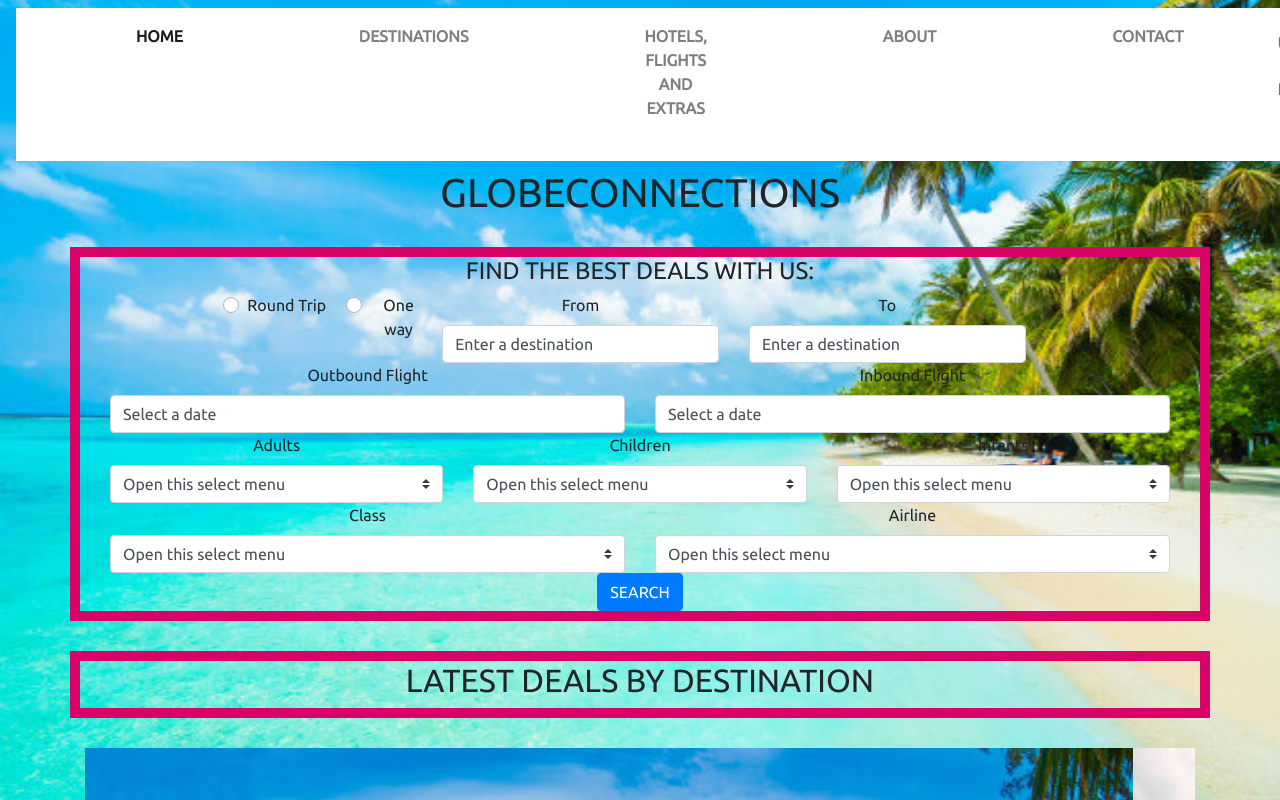
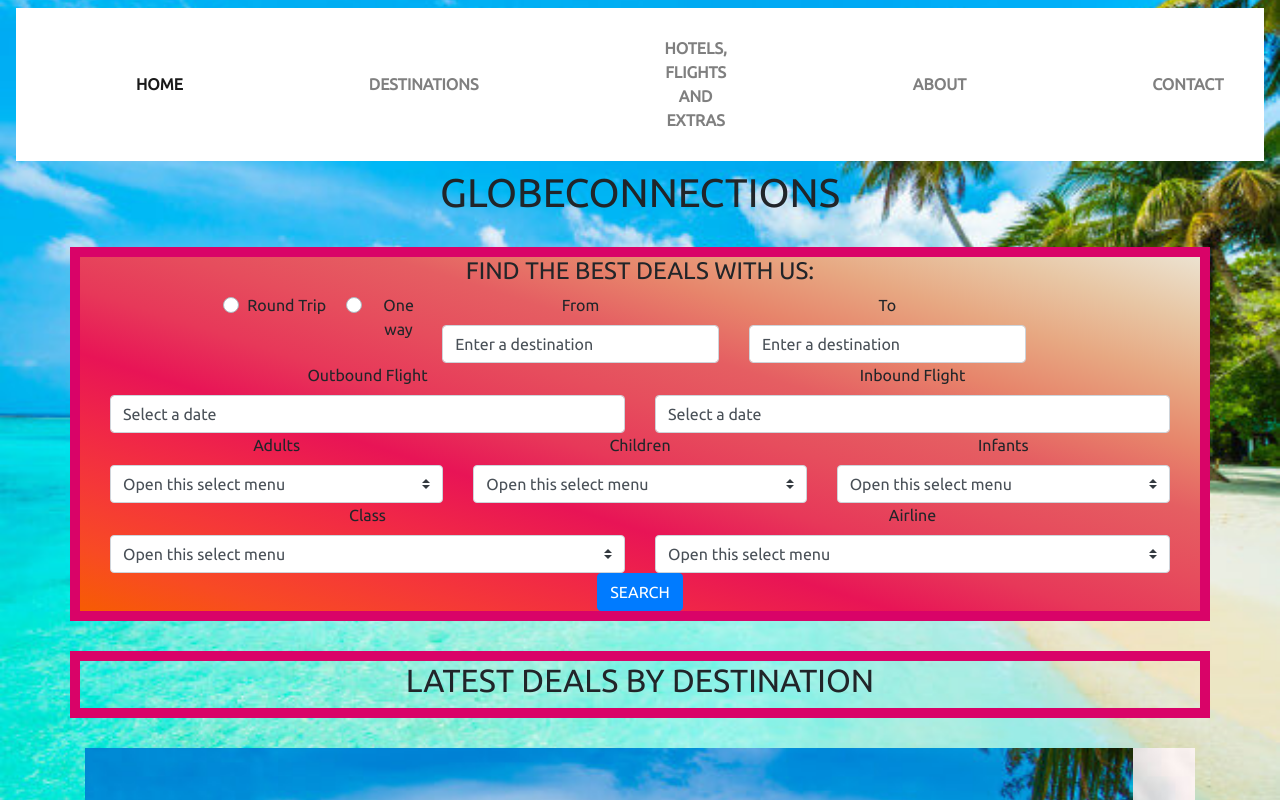
Before and after one commit to Code-Institute-Submissions/globeconnections, a plain HTML site: page index.html in a window 1280 px wide. Drawn offline with nearby package versions, Linux system fonts and the light colour scheme.

Commit message:
added homepage searchbox css and html

```diff
--- a/assets/css/style.css
+++ b/assets/css/style.css
@@ -23,6 +23,14 @@ img {
 	font-weight:bold;
 	color: white;
     background-size: cover;
+    max-width: 100%
+}
+
+.navbar-nav {
+    align-items: center;
+    justify-content: center;
+    text-align: center;
+    margin: 0 auto;
 }
 
 .bg-white {
@@ -49,7 +57,7 @@ align-items:center;
 .nav-item {
 	font: 1rem;
 	color: white;
-	margin-right:80px;
+	margin-right:90px;
     margin-left: 80px;
 }
 .nav-item:hover {
@@ -113,6 +121,7 @@ align-items:center;
 margin-top: 30px;
 margin-bottom: 30px;
 border: 10px solid #D90368;
+background-image: linear-gradient(to right top, #f75c03, #f84a24, #f53838, #f02648, #e81456, #e73859, #e64d5d, #e55e62, #e7856b, #e7a882, #e8c7a5, #ece2d0);
 }
 
 .carouselExampleControlsoneheading {
--- a/index.html
+++ b/index.html
@@ -24,7 +24,7 @@
 <span class="navbartogglericon"><i class="fas fa-bars fa-1x"></i></span>
 </button>
                 <div class="collapse navbar-collapse" id="navbarNavAltMarkup">
-                    <div class="navbar-nav ml-auto">
+                    <div class="navbar-nav nav-fill w-100">
                         <a class="nav-item nav-link active" aria-label="the home page link that is active on the navbar" href="index.html">HOME<span class="sr-only">(current)</span></a>
                         <a class="nav-item nav-link" aria-label="the about page link on the navbar" href="destinations.html">DESTINATIONS</a>
                         <a class="nav-item nav-link" aria-label="the books page link on the navbar" href="hotelsflightsandextras.html">HOTELS, FLIGHTS AND EXTRAS</a>
```
